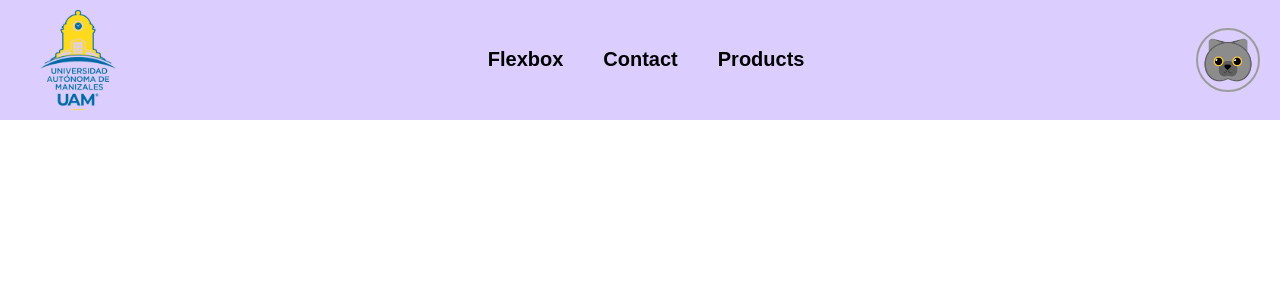
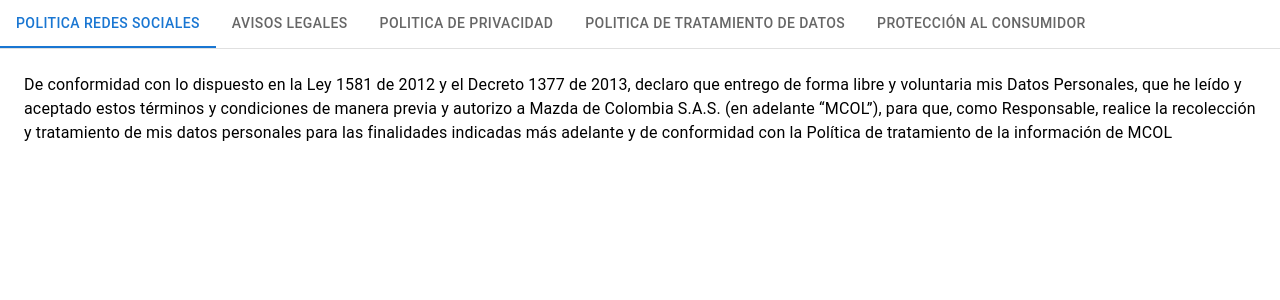
Before and after one commit to GeraldineRomer/frontendProyect, a React (Create React App) app: page /privacy in a window 1280 px wide. Shown: the top 300 px of the page. Built offline with nearby package versions, Linux system fonts and the light colour scheme.

Commit message:
Privacy button with styles and privacy page ready

```diff
--- a/package.json
+++ b/package.json
@@ -14,6 +14,7 @@
     "@testing-library/jest-dom": "^5.17.0",
     "@testing-library/react": "^13.4.0",
     "@testing-library/user-event": "^13.5.0",
+    "bootstrap": "^5.3.2",
     "material-ui-react": "^0.0.1",
     "node-sass": "^9.0.0",
     "react": "^18.2.0",
@@ -22,6 +23,8 @@
     "react-scripts": "5.0.1",
     "react-scroll": "^1.8.9",
     "react-slick": "^0.29.0",
+    "react-tabs": "^6.0.2",
+    "reactstrap": "^9.2.0",
     "slick-carousel": "^1.8.1",
     "web-vitals": "^2.1.4"
   },
--- a/src/components/Footer/Footer.js
+++ b/src/components/Footer/Footer.js
@@ -30,7 +30,11 @@ export const Footer = () => {
                 <img src={Twitter} alt='Twitter' className='Svg'/>
             </div>
             <div className='Privacy'>
-                <button ClassName="Button" onClick={privacy}>Politica de privacidad y de datos</button>
+                <div className='conf-button'>
+                    <button className="privacy-button" onClick={privacy}>
+                        Politica de privacidad y de datos
+                    </button>
+                </div>
                 <img src = {UamLogo} alt="UamLogo" className='Logo'/>
             </div>
         </div>
--- a/src/pages/Privacy/Privacy.js
+++ b/src/pages/Privacy/Privacy.js
@@ -1,70 +1,108 @@
-import React from 'react';
-import './Privacy.scss';
-import UamLogo  from '../../assets/img/logo-removebg-preview.png';
-import  Avatar  from '../../assets/img/avatar.png';
-import { Link, animateScroll as scroll } from "react-scroll";
+import React, { useState } from 'react';
+import PropTypes from 'prop-types';
+import Tabs from '@mui/material/Tabs';
+import Tab from '@mui/material/Tab';
+import Typography from '@mui/material/Typography';
+import Box from '@mui/material/Box';
+
+function CustomTabPanel(props) {
+    const { children, value, index, ...other } = props;
+    return (
+    <div
+        role="tabpanel1" // Corregí el valor del atributo role
+        hidden={value !== index}
+        id={`simple-tabpanel-${index}`}
+        aria-labelledby={`simple-tab-${index}`} // Corregí el atributo aria-aria-labelledby a aria-labelledby
+        {...other}
+    >
+        {value === index && (
+        <Box sx={{ p: 3 }}>
+            <Typography>{children}</Typography>
+        </Box>
+        )}
+    </div>
+    );
+}
+
+CustomTabPanel.propTypes = {
+    children: PropTypes.node,
+    index: PropTypes.number.isRequired,
+    value: PropTypes.number.isRequired,
+};
 
 export const Privacy = () => {
-    const burguer = () => {
-        const toggle = document.getElementById('toggle');
-        const items = document.getElementById('items');
-        items.classList.toggle('open');
-        toggle.classList.toggle('close');
-    }
+    const [value, setValue] = useState(0);
+
+    const handleChange = (event, newValue) => {
+    setValue(newValue);
+    };
+
+function a11yProps(index) {
+    return {
+        id: `simple-tab-${index}`,
+        'aria-controls': `simple-tabpanel-${index}`,
+    };
+}
+
     return (
-    <div>
-        <div class="container">
-            <div class="menu" id="menu">
-                <img src={UamLogo} alt="Logo UAM" class="uam"/>
-                <div class="toggle" id="toggle" onClick={burguer}>
-                    <span></span>
-                    <span></span>
-                    <span></span>
+        <Box sx={{ width: '100%' }}>
+            <Box sx={{ borderBottom: 1, borderColor: 'divider' }}>
+                <Tabs value={value} onChange={handleChange} aria-label="basic tabs example">
+                    <Tab label="Politica redes sociales" {...a11yProps(0)} />
+                    <Tab label="Avisos legales" {...a11yProps(1)} />
+                    <Tab label="Politica de privacidad" {...a11yProps(2)} />
+                    <Tab label="Politica de Tratamiento de DAtos"{...a11yProps(3)}/>
+                    <Tab label="Protección al consumidor"{...a11yProps(4)}/>
+                </Tabs>
+            </Box>
+            <CustomTabPanel value={value} index={0}>
+                De conformidad con lo dispuesto en la Ley 1581 de 2012 y el Decreto 1377 de 2013, declaro que entrego de forma libre y
+                voluntaria mis Datos Personales, que he leído y aceptado estos términos y condiciones de manera previa y autorizo a Mazda de Colombia S.A.S. (en adelante “MCOL”), para que, como Responsable, realice la recolección y tratamiento de mis datos personales para las finalidades indicadas más adelante y de conformidad con la Política de tratamiento de la información de MCOL
+            </CustomTabPanel>
+            <CustomTabPanel value={value} index={1}>
+                <div>
+                    Mazda de Colombia S.A.S. no otorga premios o realiza juegos promocionales relacionados con sus vehículos. Por tanto, se advierte a los clientes, prospectos y al público en general que la compañía no es promotora, anunciante ni avala ninguna promoción de esta naturaleza, particularmente aquellas que puedan ser enviadas a través de mensajes SMS o de cualquier otro medio con enlaces a nuestro Sitio Web.
                 </div>
-                <ul id="items">
-                    <li>
-                        <Link
-                            activeClass="active"
-                            to="Section1"
-                            spy={true}
-                            smooth={true}
-                            offset={-50}
-                            duration={500}
-                        >
-                            Flexbox
-                        </Link>
-                    </li>
-                    <li>
-                        <Link
-                            activeClass="active"
-                            to="Section2"
-                            spy={true}
-                            smooth={true}
-                            offset={-50}
-                            duration={500}
-                        >
-                            Contact
-                        </Link>
-                    </li>
-                    <li>
-                        <Link
-                            activeClass="active"
-                            to="Section3"
-                            spy={true}
-                            smooth={true}
-                            offset={-50}
-                            duration={500}
-                        >
-                            Products
-                        </Link>
-                    </li>
-                </ul>
-                <div class="avatar-container">
-                    <img src={Avatar} alt="Foto de perfil" class="avatar"/>
+                <div>
+                    En caso recibir este tipo de mensaje, debe tener en cuenta que se trata de una actividad no autorizada por nuestra marca y posiblemente fraudulenta. De recibir este tipo de mensajes, puede contactarnos al Teléfono: (+57) (1) 2357529, Línea Nacional 01 8000 112 595 o al correo electrónico: servicioalcliente@mazda.co.
                 </div>
-            </div>
-        </div>
-
-    </div>
-  )
-}
+                <div>
+                    Teniendo en cuenta lo anterior, Mazda de Colombia S.A.S. no será responsable de cualquier promoción, concurso, sorteo o evento que sea publicado fuera de sus medios oficiales de comunicación.
+                </div>
+            </CustomTabPanel>
+            <CustomTabPanel value={value} index={2}>
+                <div>
+                    De conformidad con lo dispuesto en la Ley 1581 de 2012 y el Decreto 1377 de 2013, declaro que entrego de forma libre y voluntaria mis Datos Personales y con mi aceptación y/o firma autorizo a Mazda de Colombia S.A.S. (en adelante "MCC)L"), para que, como Responsable, realice Ia recolección y tratamiento de mis datos personales para las finalidades indicadas más adelante y de conformidad con la Política de tratamiento de la información de MCOL
+                </div>
+                <div>
+                    Información demográfica y socioeconómica. Por ejemplo, edad, género, educación, profesión, ocupación, salario, ingreso familiar, actividad económica preferencias e intereses.
+                </div>
+            </CustomTabPanel>
+            <CustomTabPanel value={value} index={3}>
+                <div>
+                    MAZDA DE COLOMBIA S.A.S. (en adelante, MAZDA) es responsable de los Datos Personales e información que le suministran sus clientes, prospectos de clientes proveedores, contratistas, y visitantes (en adelante, los Titulares).
+                </div>
+                <div>
+                    En la presente Política de Tratamiento se establecen las finalidades, medidas y procedimientos de las Bases de Datos de MAZDA así como los mecanismos con que los Titulares cuentan para conocer, actualizar, rectificar, suprimir los datos suministrados o revocar la autorización que se otorga con la aceptación de la presente Política de Tratamiento.
+                </div>
+            </CustomTabPanel>
+            <CustomTabPanel value={value} index={4}>
+                <div>
+                    1. Protección de los consumidores frente a los riesgos para su salud y seguridad.
+                </div>
+                <div>
+                    2. Acceso a una información adecuada que permita elecciones bien fundadas.
+                </div>
+                <div>
+                    3. Educación del consumidor.
+                </div>
+                <div>
+                    4. Libertad de constituir organizaciones de consumidores para expresar sus opiniones.
+                </div>
+                <div>
+                    5. Protección especial a los niños, niñas y adolescentes, en su calidad de consumidores.
+                </div>
+            </CustomTabPanel>
+        </Box>
+    );
+};
--- a/src/pages/Privacy/Privacy.scss
+++ /dev/null
@@ -1,154 +0,0 @@
-body{
-    margin: 0;
-    padding: 0;
-    font-family: Arial, Helvetica, sans-serif;
-}
-
-.container{
-    width: 100%;
-    height: 100%;
-    .menu{
-        display: flex;
-        justify-content: space-between;
-        align-items: center;
-        background-color: #dbcdfd;
-        padding: 10px 20px;
-        ul{
-            padding: 0;
-            display: flex;
-            flex-wrap: wrap;
-            list-style: none;
-            align-items: center;
-            justify-content: space-between;
-            li {
-                margin-right: 20px;
-                a{
-                    font-size: 20px;
-                    font-weight: 600;
-                    color: #000;
-                    text-decoration: none;
-                    padding: 5px 10px;
-                    transition: background-color 0.3s;
-                    &:hover{
-                        color: rgb(243, 243, 255);
-                        background-color: rgba(140, 217, 248, 0.986);
-                        border-radius: 20px;
-                        cursor: pointer;
-                    }
-                    &:active{
-                        color: rgba(59, 89, 255, 0.986);
-                        font-weight: 700;
-                        &::after{
-                            background-color: #bebbbbc9;
-                        }
-                    }
-                }
-            }
-        }
-        .uam{
-            max-height: 100px;
-            width: auto;
-            margin: 0 20px;
-        }
-        .avatar-container{
-            display: flex;
-            align-items: center;
-            .avatar{
-                max-width: 60px;
-                height: auto;
-                border-radius: 50%;
-                border: 2px solid #9c9c9c;
-                margin-left: 20px;
-            }
-        }
-        .toggle{
-            display: none;
-        }
-    }
-    .content{
-        padding-left: 20px;
-        padding-right: 20px;
-    }
-}
-
-@media (max-width: 768px) {
-    .avatar-container{
-        display: block; /* Position to the top right corner */
-        top: 10px;
-        right: 10px;
-        .avatar{
-            max-width: 60px;
-            height: auto;
-            border-radius: 50%;
-            border: 2px solid #9c9c9c;
-            margin-left: 20px;
-        }
-    }
-    .uam{
-        display: none;
-    }
-    ul{
-        display: flex;
-        flex-direction: column;
-        transform: translateX(-100%);
-        left: 0px;
-        width: 100%;
-        background-color: rgba(97, 166, 212, 0.986);
-        position: absolute;
-        top: 64px;
-    }
-    .toggle{
-        display: flex !important;
-        flex-direction: column;
-        align-self: flex-start;
-        &:hover{
-            cursor: pointer;
-        }
-        margin: 20px;
-    }
-    .toggle span {
-        width: 30px;
-        height: 5px;
-        background-color: black;
-        margin-bottom: 5px;
-        border-radius: 2px;
-        transform-origin: 5px 1px;
-        transition: all 0.2s linear;
-    }
-
-    li{
-        margin: 20px;
-        a{
-            font-size: 20px;
-            font-weight: 600;
-            color: #000;
-            text-decoration: none;
-            padding: 5px 10px;
-            transition: background-color 0.3s;
-            text-align: center;
-            &:hover{
-                color: blue;
-                background-color: rgba(137, 222, 255, 0.192);
-            }
-            &:active{
-                color: rgb(204, 75, 75);
-                font-weight: 700;
-                &::after{
-                    background-color: #bebbbbc9;
-                }
-            }
-        }
-    }
-    .close span{
-        transform: rotate(45deg) translate(0px, 0px);
-    }
-    .close span:nth-child(2){
-        display: none;
-    }
-    .close span:nth-child(3){
-        transform: rotate(-45deg) translate(-5px, 1px);
-    }
-    .open {
-        transform: translateX(0) !important;
-    }
-}
```
Also changed, not shown: src/components/Footer/Footer.scss (+20 -27 lines), 2 other files (tests, documents, lock files or other folders).
